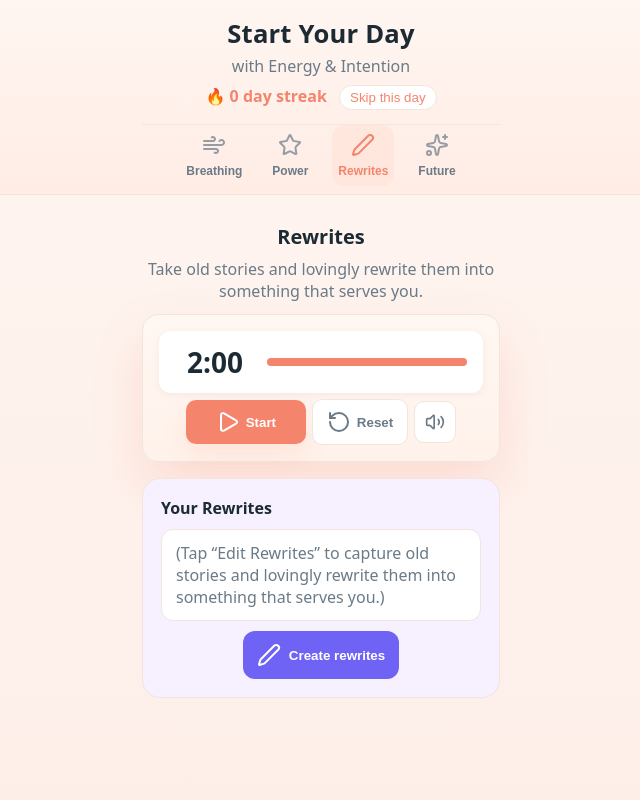
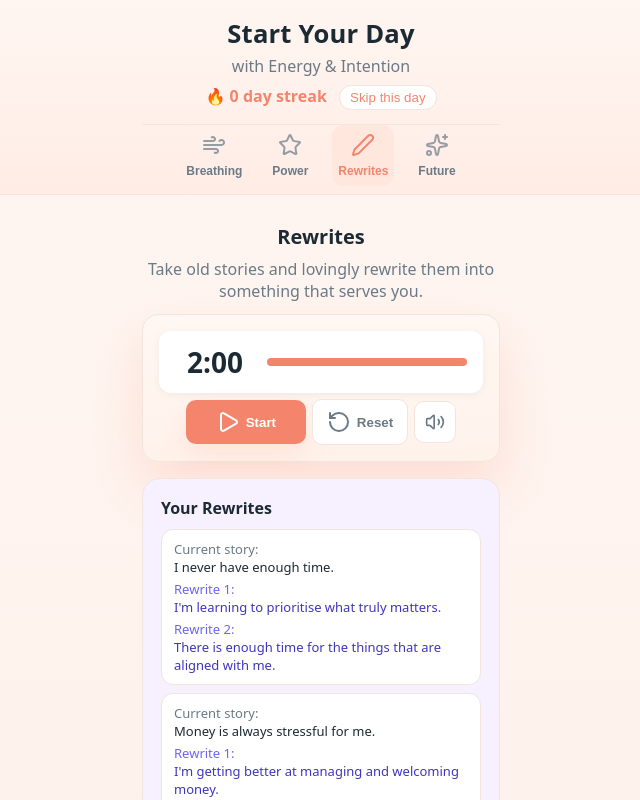
Before and after one commit to SebastiaanWinter/two-two-two, a React (Vite) app: page / in a window 1280 px wide. Both pictures are taken after a click on the button "Rewrites". Shown: the top 800 px of the page, without its empty margins (319-959 px from the left). Built offline with nearby package versions, Linux system fonts and the light colour scheme.

Commit message:
Add Rewrites step between Power and Future

```diff
--- a/src/App.jsx
+++ b/src/App.jsx
@@ -86,6 +86,39 @@ const DEFAULT_STATEMENTS = [
   "I’m safe to prosper. Money flows; I steer.",
   "Abundance follows service. I serve → I grow.",
   "Fear is data, not a decision.",
+];
+
+const DEFAULT_REWRITES = [
+  {
+    id: 1,
+    current: "I never have enough time.",
+    r1: "I'm learning to prioritise what truly matters.",
+    r2: "There is enough time for the things that are aligned with me.",
+  },
+  {
+    id: 2,
+    current: "Money is always stressful for me.",
+    r1: "I'm getting better at managing and welcoming money.",
+    r2: "Money can be a calm, supportive partner in my life.",
+  },
+  {
+    id: 3,
+    current: "I'm not consistent enough to succeed.",
+    r1: "I'm discovering my own natural rhythm of consistency.",
+    r2: "Small, gentle steps still count and add up for me.",
+  },
+  {
+    id: 4,
+    current: "Other people are further ahead than I am.",
+    r1: "I'm on my own unique, perfectly-timed path.",
+    r2: "I can celebrate others and still trust my timing.",
+  },
+  {
+    id: 5,
+    current: "I’m afraid I’ll mess things up.",
+    r1: "I'm allowed to learn as I go.",
+    r2: "Every experience gives me more wisdom and clarity.",
+  },
 ];
 
 const FUTURECAST_TEMPLATE = `Futurecasting 😎
@@ -173,14 +206,13 @@ export default function App() {
   const [tempStatements, setTempStatements] = useState([]);
   const [newLine, setNewLine] = useState("");
 
-  /* --- rewrites --- */
+  /* --- rewrites (story + 2 rewrites) --- */
   const [rewrites, setRewrites] = useState(() => {
     try {
       const saved = JSON.parse(localStorage.getItem(K.rewrites) || "[]");
-      return Array.isArray(saved) ? saved : [];
-    } catch {
-      return [];
-    }
+      if (Array.isArray(saved) && saved.length) return saved;
+    } catch {}
+    return DEFAULT_REWRITES;
   });
   const [editRewrites, setEditRewrites] = useState(false);
   const [tempRewrites, setTempRewrites] = useState([]);
@@ -370,43 +402,47 @@ export default function App() {
     setNewLine("");
   };
 
-  /* --- rewrites editor --- */
+  /* --- rewrites editor (max 15 stories, max 2 rewrites per story) --- */
   const openRewritesEditor = () => {
-    setTempRewrites(
-      rewrites.length
-        ? rewrites
+    setTempRewrites(rewrites);
+    setEditRewrites(true);
+  };
+
+  const addRewriteRow = () => {
+    setTempRewrites((list) =>
+      list.length >= 15
+        ? list
         : [
+            ...list,
             {
-              id: Date.now(),
-              from: "Old story: I'm always behind.",
-              to: "New story: I'm moving at my own aligned pace.",
+              id: Date.now() + Math.random(),
+              current: "",
+              r1: "",
+              r2: "",
             },
           ]
     );
-    setEditRewrites(true);
-  };
-  const addRewriteRow = () => {
-    setTempRewrites((list) => [
-      ...list,
-      { id: Date.now() + Math.random(), from: "", to: "" },
-    ]);
-  };
+  };
+
   const updateRewriteField = (id, field, value) => {
     setTempRewrites((list) =>
       list.map((r) => (r.id === id ? { ...r, [field]: value } : r))
     );
   };
+
   const removeRewrite = (id) => {
     setTempRewrites((list) => list.filter((r) => r.id !== id));
   };
+
   const persistRewrites = () => {
     const cleaned = tempRewrites
       .map((r) => ({
         ...r,
-        from: (r.from || "").trim(),
-        to: (r.to || "").trim(),
+        current: (r.current || "").trim(),
+        r1: (r.r1 || "").trim(),
+        r2: (r.r2 || "").trim(),
       }))
-      .filter((r) => r.from.length || r.to.length);
+      .filter((r) => r.current || r.r1 || r.r2);
     setRewrites(cleaned);
     setEditRewrites(false);
   };
@@ -863,26 +899,41 @@ export default function App() {
                           padding: "10px 12px",
                         }}
                       >
-                        {r.from && (
+                        {r.current && (
                           <div
                             style={{
-                              fontSize: 12,
+                              fontSize: 13,
                               color: BRAND.sub,
                               marginBottom: 4,
+                              fontWeight: 500,
                             }}
                           >
-                            Old story: {r.from}
+                            Current story:
+                            <div style={{ color: BRAND.text }}>{r.current}</div>
                           </div>
                         )}
-                        {r.to && (
+                        {r.r1 && (
                           <div
                             style={{
-                              fontSize: 14,
-                              fontWeight: 600,
+                              fontSize: 13,
+                              marginTop: 4,
                               color: "#6F63F6",
                             }}
                           >
-                            New story: {r.to}
+                            Rewrite 1:
+                            <div style={{ color: "#3F35C0" }}>{r.r1}</div>
+                          </div>
+                        )}
+                        {r.r2 && (
+                          <div
+                            style={{
+                              fontSize: 13,
+                              marginTop: 4,
+                              color: "#6F63F6",
+                            }}
+                          >
+                            Rewrite 2:
+                            <div style={{ color: "#3F35C0" }}>{r.r2}</div>
                           </div>
                         )}
                       </div>
@@ -899,7 +950,7 @@ export default function App() {
                       color: BRAND.sub,
                     }}
                   >
-                    (Tap “Edit Rewrites” to capture old stories and lovingly
+                    (Tap “Add / Edit Rewrites” to capture old stories and
                     rewrite them into something that serves you.)
                   </div>
                 )}
@@ -919,8 +970,7 @@ export default function App() {
                     fontWeight: 700,
                   }}
                 >
-                  <Edit2 className="w-4 h-4" />{" "}
-                  {rewrites.length ? "Edit rewrites" : "Create rewrites"}
+                  <Edit2 className="w-4 h-4" /> Add / Edit Rewrites
                 </button>
               </div>
             )}
@@ -1131,7 +1181,10 @@ export default function App() {
                   </button>
                 </div>
               ))}
-              <button onClick={() => setTempStatements([...tempStatements, ""])} className="add-btn">
+              <button
+                onClick={() => setTempStatements([...tempStatements, ""])}
+                className="add-btn"
+              >
                 + Add new statement
               </button>
 
@@ -1191,12 +1244,12 @@ export default function App() {
                 }}
               >
                 <label style={{ fontSize: 12, color: BRAND.sub }}>
-                  Old story
+                  Current story
                 </label>
                 <textarea
-                  value={r.from}
+                  value={r.current || ""}
                   onChange={(e) =>
-                    updateRewriteField(r.id, "from", e.target.value)
+                    updateRewriteField(r.id, "current", e.target.value)
                   }
                   style={{
                     width: "100%",
@@ -1207,16 +1260,32 @@ export default function App() {
                   }}
                 />
                 <label style={{ fontSize: 12, color: BRAND.sub }}>
-                  New story
+                  Rewrite 1
                 </label>
                 <textarea
-                  value={r.to}
+                  value={r.r1 || ""}
                   onChange={(e) =>
-                    updateRewriteField(r.id, "to", e.target.value)
+                    updateRewriteField(r.id, "r1", e.target.value)
                   }
                   style={{
                     width: "100%",
-                    minHeight: 60,
+                    minHeight: 50,
+                    padding: 8,
+                    borderRadius: 8,
+                    border: `1px solid ${BRAND.border}`,
+                  }}
+                />
+                <label style={{ fontSize: 12, color: BRAND.sub }}>
+                  Rewrite 2 (optional)
+                </label>
+                <textarea
+                  value={r.r2 || ""}
+                  onChange={(e) =>
+                    updateRewriteField(r.id, "r2", e.target.value)
+                  }
+                  style={{
+                    width: "100%",
+                    minHeight: 50,
                     padding: 8,
                     borderRadius: 8,
                     border: `1px solid ${BRAND.border}`,
@@ -1243,17 +1312,20 @@ export default function App() {
 
             <button
               onClick={addRewriteRow}
+              disabled={tempRewrites.length >= 15}
               style={{
                 border: "none",
                 borderRadius: 9999,
                 padding: "8px 12px",
-                background: BRAND.coral,
+                background:
+                  tempRewrites.length >= 15 ? "#ddd" : BRAND.coral,
                 color: "#fff",
                 fontWeight: 600,
                 alignSelf: "flex-start",
+                opacity: tempRewrites.length >= 15 ? 0.7 : 1,
               }}
             >
-              + Add rewrite
+              + Add story ({tempRewrites.length}/15)
             </button>
           </div>
 
```
